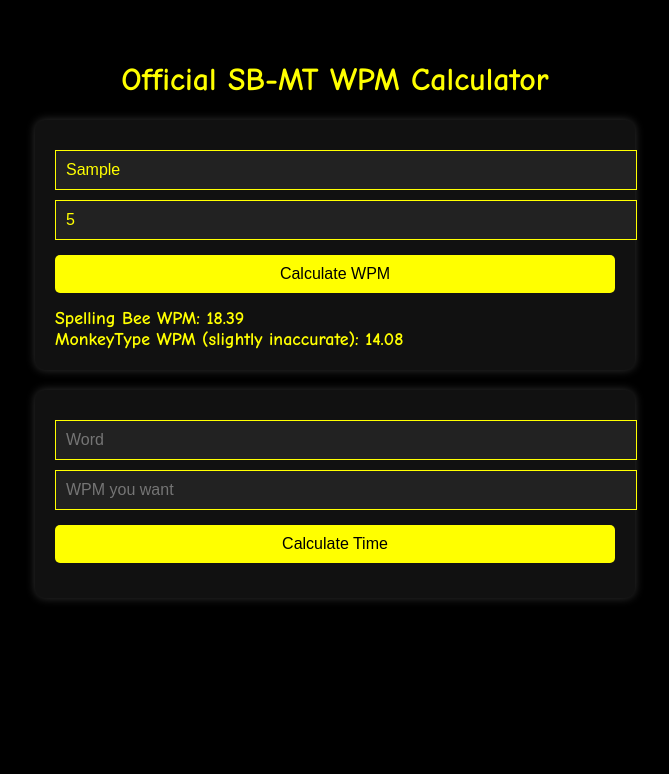
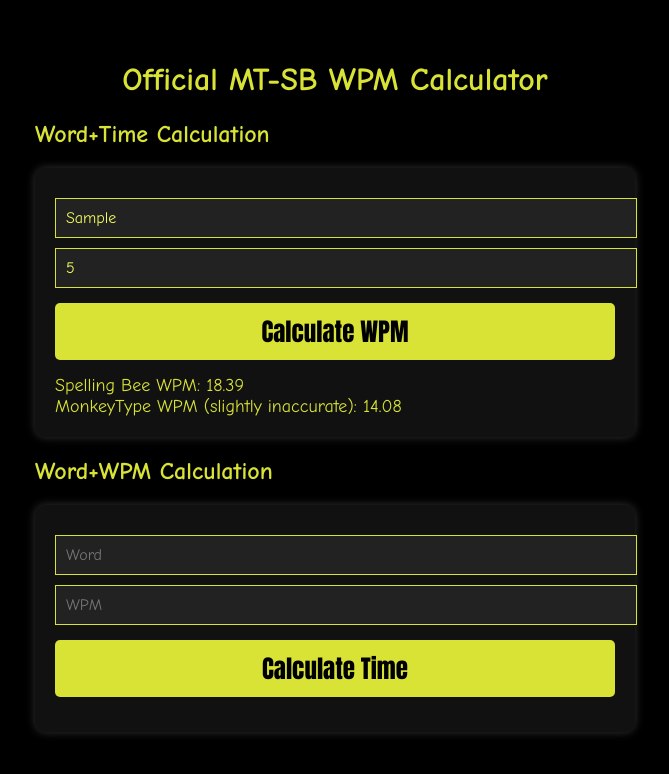
Before and after one commit to bunkerzappy28-create/sb-mt-wpmcalc, a plain HTML site: page index.html in a window 1280 px wide. Both pictures are taken after typing "Sample", "5" into the empty fields and a click on the button "Calculate WPM". Shown: the whole page, without its empty margins (305-974 px from the left). Drawn offline with Linux system fonts and the light colour scheme.

Commit message:
index.html

```diff
--- a/index.html
+++ b/index.html
@@ -7,71 +7,74 @@
     body {
         font-family: Comic Sans MS, sans-serif;
         background: black;
-        color: yellow;
+        color: rgb(217, 227, 54);
         padding: 40px;
         max-width: 600px;
         margin: auto;
     }
     h1 {
+        font-family: Comic Sans MS, sans-serif;
         text-align: center;
-        color: yellow;
+        color: rgb(217, 227, 54);
     }
     .box {
+        font-family: Comic Sans MS, sans-serif;
         background: #111;
-        color: yellow;
+        color: rgb(217, 227, 54);
         padding: 20px;
         margin: 20px 0;
         border-radius: 10px;
         box-shadow: 0 0 10px #333;
     }
     input {
+        font-family: Comic Sans MS, sans-serif;
         width: 100%;
         padding: 10px;
         margin-top: 10px;
         font-size: 16px;
         background: #222;
-        color: yellow;
-        border: 1px solid yellow;
+        color: rgb(243, 252, 94);
+        border: 1px solid rgb(217, 227, 54);
     }
     button {
+        font-family: impact;
         margin-top: 15px;
         padding: 10px;
         width: 100%;
-        font-size: 16px;
-        background: yellow;
+        font-size: 25px;
+        background: rgb(217, 227, 54);
         color: black;
         border: none;
         border-radius: 5px;
         cursor: pointer;
     }
     button:hover {
-        background: #e6e600;
+        background: rgb(176, 161, 0);
     }
     .result {
         margin-top: 15px;
-        font-weight: bold;
         font-size: 18px;
-        color: yellow;
+        color: rgb(217, 227, 54);
     }
 </style>
 </head>
 <body>
 
-<h1>Official SB-MT WPM Calculator</h1>
+<h1>Official MT-SB WPM Calculator</h1>
+<h2>Word+Time Calculation</h2>
 
 
 <div class="box">
     <input id="wordInput" type="text" placeholder="Word">
     <input id="timeInput" type="number" step="0.5" placeholder="Time taken (seconds)">
-    <button onclick="calcFromWord()">Calculate WPM</button>
+    <button onclick="WordCalculation()">Calculate WPM</button>
     <div id="wordResult" class="result"></div>
 </div>
-
-
+<h2>Word+WPM Calculation</h2>
 <div class="box">
-    <input id="wordInput2" type="text" placeholder="Word">
-    <input id="targetWpm" type="number" placeholder="WPM you want">
-    <button onclick="calcRequiredTime()">Calculate Time</button>
+    <input id="secondwordinput" type="text" placeholder="Word">
+    <input id="desiredwpm" type="number" placeholder="WPM">
+    <button onclick="timeCalculation()">Calculate Time</button>
     <div id="timeResult" class="result"></div>
 </div>
 
@@ -80,7 +83,7 @@
 const SB_CONSTANT = 15.32333;
 const MT_CONSTANT = 11.73336;
 
-function calcFromWord() {
+function WordCalculation() {
     let word = document.getElementById("wordInput").value.trim();
     let t = parseFloat(document.getElementById("timeInput").value);
 
@@ -92,7 +95,7 @@
     let mtWPM = (MT_CONSTANT * L) / t;
 
     // integer limit stopper methinks
-    if (sbWPM > 2200000000 || mtWPM > 2200000000) {
+    if (sbWPM > 2147483647 || mtWPM > 2147483647) {
         document.getElementById("wordResult").innerHTML = "im not doing allat";
         return;
     }
@@ -103,9 +106,9 @@
 }
 
 
-function calcRequiredTime() {
-    let word = document.getElementById("wordInput2").value.trim();
-    let target = parseFloat(document.getElementById("targetWpm").value);
+function timeCalculation() {
+    let word = document.getElementById("secondwordinput").value.trim();
+    let target = parseFloat(document.getElementById("desiredwpm").value);
 
     if (!word || isNaN(target) || target <= 0) return;
 
```
